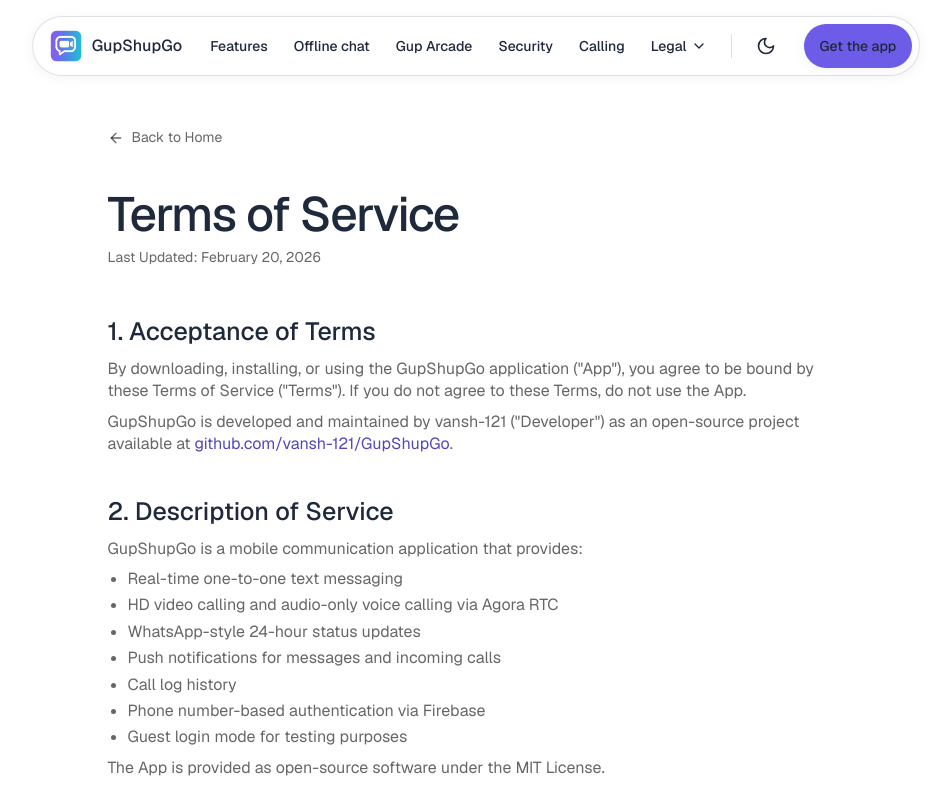
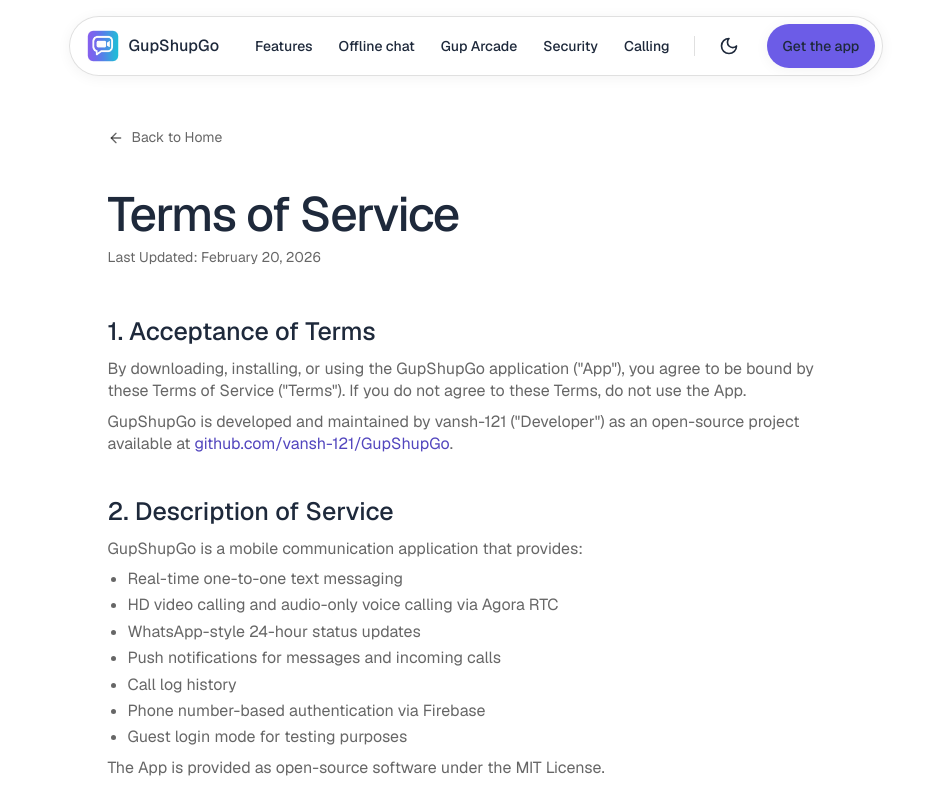
Before and after one commit to vansh-121/gupshupgo-website, a React (Vite) app: page /terms in a window 1280 px wide. Shown: the top 800 px of the page, without its empty margins (164-1115 px from the left). Built offline with nearby package versions, Linux system fonts and the light colour scheme.

Commit message:
feat: implement SiteHeader component with adaptive navigation pill and mobile disclosure menu

```diff
--- a/src/components/layout/SiteHeader.tsx
+++ b/src/components/layout/SiteHeader.tsx
@@ -2,7 +2,7 @@
 import type { KeyboardEvent, MouseEvent, RefObject } from "react";
 import { Link } from "react-router-dom";
 import { useTheme } from "next-themes";
-import { ChevronDown, Menu, X } from "lucide-react";
+import { Menu, X } from "lucide-react";
 
 import { NAV_SECTIONS } from "@/data/sections";
 import type { SectionId, SectionMeta } from "@/data/sections";
@@ -12,7 +12,6 @@
 import { cn } from "@/lib/utils";
 
 const MOBILE_PANEL_ID = "site-header-mobile-nav";
-const LEGAL_PANEL_ID = "site-header-legal-nav";
 
 /**
  * The section links the desktop pill carries, flat, in this order (Req 8.5).
@@ -42,18 +41,6 @@
 const DESKTOP_SECTIONS: readonly SectionMeta[] = DESKTOP_SECTION_IDS.map((id) =>
   NAV_SECTIONS.find((section) => section.id === id),
 ).filter((section): section is SectionMeta => section !== undefined);
-
-/**
- * Route links behind the "Legal" disclosure.
- *
- * These are the real routes registered in `App.tsx`. `/privacy-policy` is NOT a
- * route and must never be linked here.
- */
-const LEGAL_LINKS: readonly { readonly to: string; readonly label: string }[] = [
-  { to: "/privacy", label: "Privacy Policy" },
-  { to: "/terms", label: "Terms of Service" },
-  { to: "/delete-account", label: "Delete Account" },
-];
 
 /**
  * Pill_Nav foreground variants (Req 8.3).
@@ -205,9 +192,12 @@
 }
 
 /**
- * Disclosure behaviour shared by the below-810px menu and the desktop "Legal"
- * popover (Req 8.6, 8.8): opening focuses the first link, Tab is contained
- * inside the panel, Escape closes and restores focus to the trigger.
+ * Disclosure behaviour for the below-810px menu (Req 8.6, 8.8): opening focuses
+ * the first link, Tab is contained inside the panel, Escape closes and restores
+ * focus to the trigger, and a pointer press outside dismisses it.
+ *
+ * It stays a hook rather than being inlined: it is the only place the focus
+ * contract lives, and the desktop row is now flat, so this is its sole consumer.
  */
 function useDisclosure(): Disclosure {
   const [isOpen, setIsOpen] = useState(false);
@@ -224,7 +214,6 @@
   // Move focus into the revealed panel.
   useEffect(() => {
     if (!isOpen) return;
-    // `a[href]`, not `a[href^='#']`: the Legal panel holds route links.
     const firstLink = panelRef.current?.querySelector<HTMLAnchorElement>("a[href]");
     firstLink?.focus();
   }, [isOpen]);
@@ -292,8 +281,8 @@
   "transition-standard motion-reduce:transition-none";
 
 /**
- * Disclosure panels sit on `layer-1` — one step raised above the pill's own
- * `layer-0` surface — so they read as floating above it in both themes, with the
+ * The mobile disclosure panel sits on `layer-1` — one step raised above the
+ * pill's own `layer-0` surface — so it reads as floating above it, with the
  * inset hairline and the single outer elevation composed in one declaration
  * (Req 4.5). Rows are `text-14 font-medium` at a 44px minimum height via
  * `NAV_LINK_BASE`.
@@ -312,7 +301,7 @@
  *   permitted to use (Req 5.5)
  * - foreground inverts between a light and a dark variant (Req 8.3, 8.4); see
  *   `useNavForeground`
- * - the pill is `w-fit` and centred above 810px: it hugs its content (~880px)
+ * - the pill is `w-fit` and centred above 810px: it hugs its content (~850px)
  *   instead of stretching to the container, which is what makes it read as a
  *   discrete floating object rather than a bar with rounded corners. The three
  *   groups — logo, nav, actions — are separated by real gaps, not
@@ -321,9 +310,8 @@
  * - in-page links derive from `NAV_SECTIONS`, so the registry stays the only
  *   source of nav truth; activation runs `useSectionNavigation()` — scroll,
  *   then move focus into the section (Req 8.7)
- * - a "Legal" disclosure carries the three route links. Unlike the in-page
- *   anchors it must NOT preventDefault: the router navigates and the new route
- *   takes focus, so the panel closes without restoring focus to the trigger.
+ * - no legal/route links live here at all: `SiteFooter` renders them on every
+ *   route, and a second copy in the header would only split where they live.
  * - below 810px the links collapse into a disclosure with `aria-expanded` /
  *   `aria-controls`, a 44x44 trigger, focus-first-link on open, Tab
  *   containment, and Escape restoring focus to the trigger (Req 8.6)
@@ -340,7 +328,6 @@
   const foreground = useNavForeground(navRef);
 
   const mobileMenu = useDisclosure();
-  const legalMenu = useDisclosure();
 
   const handleLinkClick =
     (sectionId: SectionId, disclosure?: Disclosure) => (event: MouseEvent<HTMLAnchorElement>) => {
@@ -394,10 +381,14 @@
           Below 810px `flex-1 justify-end` pushes the hamburger to the right of
           the logo; above it the nav is its own width inside a content-sized
           pill, so it neither grows nor pins to an edge.
+
+          `bp810:ml-8px` widens only the logo-to-nav boundary — the pill's shared
+          `bp810:gap-12px` stays put, so nav / divider / toggle / CTA keep their
+          existing rhythm. Total desktop logo-to-first-link gap: 4 + 12 + 8 = 24px.
         */}
         <nav
           aria-label="Main"
-          className="flex flex-1 items-center justify-end gap-4px bp810:flex-none bp810:justify-start bp810:gap-2px"
+          className="flex flex-1 items-center justify-end gap-4px bp810:ml-8px bp810:flex-none bp810:justify-start bp810:gap-2px"
         >
           {/* Desktop section links (>=810px), flat */}
           <ul className="hidden items-center gap-2px bp810:flex">
@@ -414,46 +405,7 @@
             ))}
           </ul>
 
-          {/* Desktop "Legal" disclosure — route links, not in-page anchors */}
-          <div className="relative hidden bp810:block">
-            <button
-              ref={legalMenu.triggerRef}
-              type="button"
-              aria-expanded={legalMenu.isOpen}
-              aria-controls={LEGAL_PANEL_ID}
-              onClick={() => (legalMenu.isOpen ? legalMenu.close(false) : legalMenu.open())}
-              className={cn(linkClasses, "gap-4px")}
-            >
-              Legal
-              <ChevronDown aria-hidden="true" className="h-4 w-4" />
-            </button>
-
-            <div
-              id={LEGAL_PANEL_ID}
-              ref={legalMenu.panelRef}
-              hidden={!legalMenu.isOpen}
-              onKeyDown={legalMenu.onKeyDown}
-              className={cn(PANEL_BASE, "right-0 top-[calc(100%+12px)] w-[220px]")}
-            >
-              <ul className="flex flex-col gap-2px">
-                {LEGAL_LINKS.map((link) => (
-                  <li key={link.to}>
-                    <Link
-                      to={link.to}
-                      // The router navigates and the new route takes focus, so
-                      // this closes without restoring focus to the trigger.
-                      onClick={() => legalMenu.close(false)}
-                      className={cn(linkClasses, "w-full")}
-                    >
-                      {link.label}
-                    </Link>
-                  </li>
-                ))}
-              </ul>
-            </div>
-          </div>
-
-          {/* Mobile disclosure (<810px) — every section plus the legal routes */}
+          {/* Mobile disclosure (<810px) — every section anchor */}
           <button
             ref={mobileMenu.triggerRef}
             type="button"
@@ -478,8 +430,9 @@
             className={cn(PANEL_BASE, "left-0 right-0 top-[calc(100%+12px)] bp810:hidden")}
           >
             {/*
-              Two named lists rather than one list split by a rule: the grouping
-              is announced to assistive technology, not just drawn.
+              Every section the page renders, in registry order. No legal links:
+              the footer carries those on every route, so duplicating them here
+              would only add a second, competing place to find them.
             */}
             <ul aria-label="Page sections" className="flex flex-col gap-2px">
               {NAV_SECTIONS.map((section) => (
@@ -494,19 +447,6 @@
                 </li>
               ))}
             </ul>
-            <ul aria-label="Legal" className="mt-8px flex flex-col gap-2px">
-              {LEGAL_LINKS.map((link) => (
-                <li key={link.to}>
-                  <Link
-                    to={link.to}
-                    onClick={() => mobileMenu.close(false)}
-                    className={cn(linkClasses, "w-full")}
-                  >
-                    {link.label}
-                  </Link>
-                </li>
-              ))}
-            </ul>
           </div>
         </nav>
 
@@ -514,10 +454,17 @@
           Hairline rule separating the nav group from the actions. A 1px element
           filled with the hairline token, never the `border` property (Req 4.3),
           and gone below 810px where the row collapses.
+
+          Kept short at 20px — well under the 44px controls it sits between — so
+          it recedes into a boundary instead of competing as a third mark.
+
+          `bg-hairline-12` reads `--hairline-12`, which is black-on-light and
+          white-on-dark, so the rule inverts with the pill on the theme signal
+          that drives the pill's own foreground.
         */}
         <span
           aria-hidden="true"
-          className="hidden h-6 w-px shrink-0 bg-hairline-12 bp810:block"
+          className="hidden h-20px w-px shrink-0 bg-hairline-12 bp810:block"
         />
 
         <ThemeToggle
```
